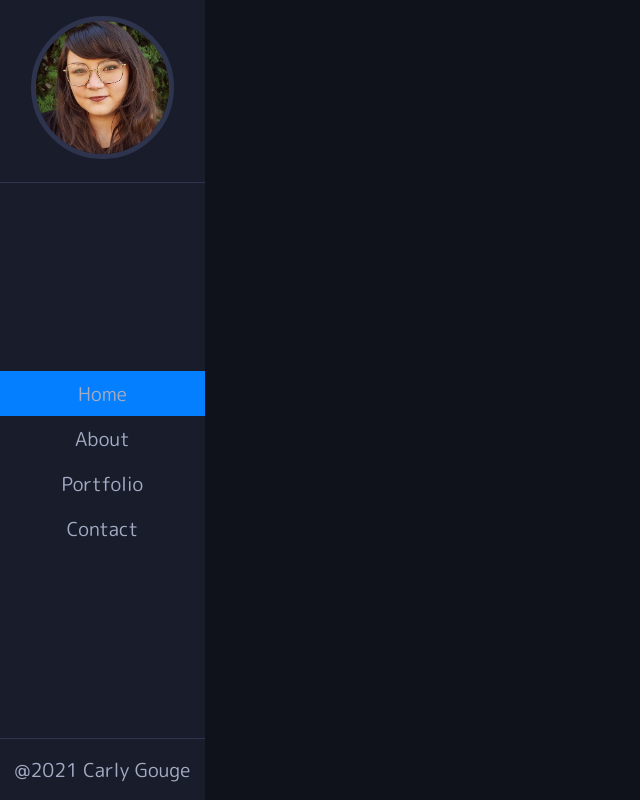
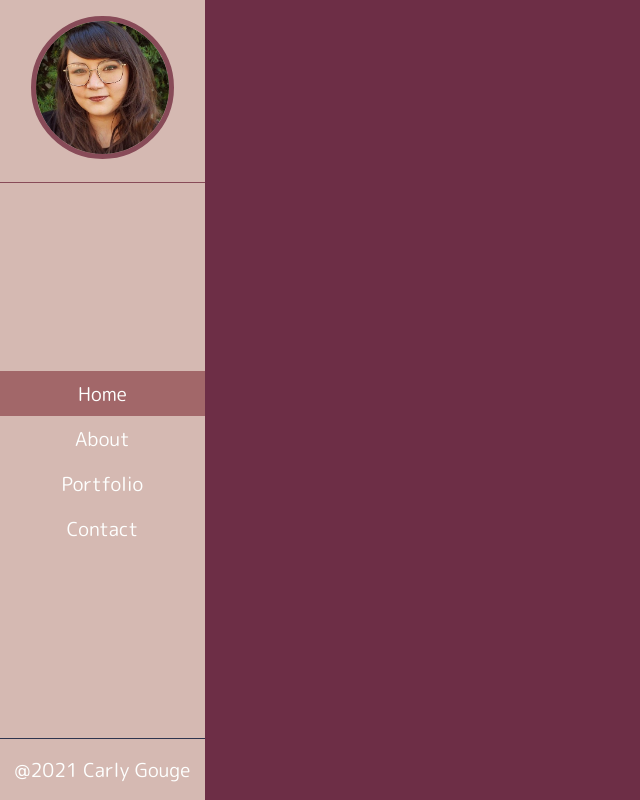
Before and after one commit to cgouge93/React-Portfolio, a React (Create React App) app: page / in a window 1280 px wide. Shown: the whole page, without its empty margins (0-640 px from the left). Built offline with nearby package versions, Linux system fonts and the light colour scheme.

Commit message:
scss changes

```diff
--- a/src/App.scss
+++ b/src/App.scss
@@ -8,7 +8,7 @@
 }
 
 body{
-    color: #a4acc4;
+    color: #FEFFFE;
     font-family: 'M PLUS Rounded 1c', sans-serif;
     font-size: 1.2rem;
 }
--- a/src/styles/_layout.scss
+++ b/src/styles/_layout.scss
@@ -2,14 +2,14 @@
     .sidebar {
         width: 16%;
         height: 100vh;
-        background-color: #191d2b;
+        background-color: #D5B9B2;
         position: fixed;
     }
 
     .main-content {
         width: 84%;
         margin-left: 16%;
-        background-color: #10121b;
+        background-color: #6D2E46;
         min-height: 100vh;
     }
 }
--- a/src/styles/_navbar.scss
+++ b/src/styles/_navbar.scss
@@ -11,11 +11,11 @@
             width: 100%;
             text-align: center;
             margin-top: 1rem;
-            border-bottom: 1px solid #2e344e;
+            border-bottom: 1px solid #884B58;
             img{
                 width: 70%;
                 border-radius: 100%;
-                border: 5px solid #2e344e;
+                border: 5px solid #884B58;
                 margin-bottom: 1rem;
             }
         }
@@ -39,7 +39,7 @@
                         left: 0;
                         width: .4rem;
                         height: 100%;
-                        background-color: #0381ff33;
+                        background-color: #FF666333;
                         transform-origin: bottom;
                         transform: scale(0);
                         overflow-x: hidden;
@@ -66,5 +66,5 @@
 }
 
 .active{
-    background-color: #037FFF;
+    background-color: #A26769;
 }
```
